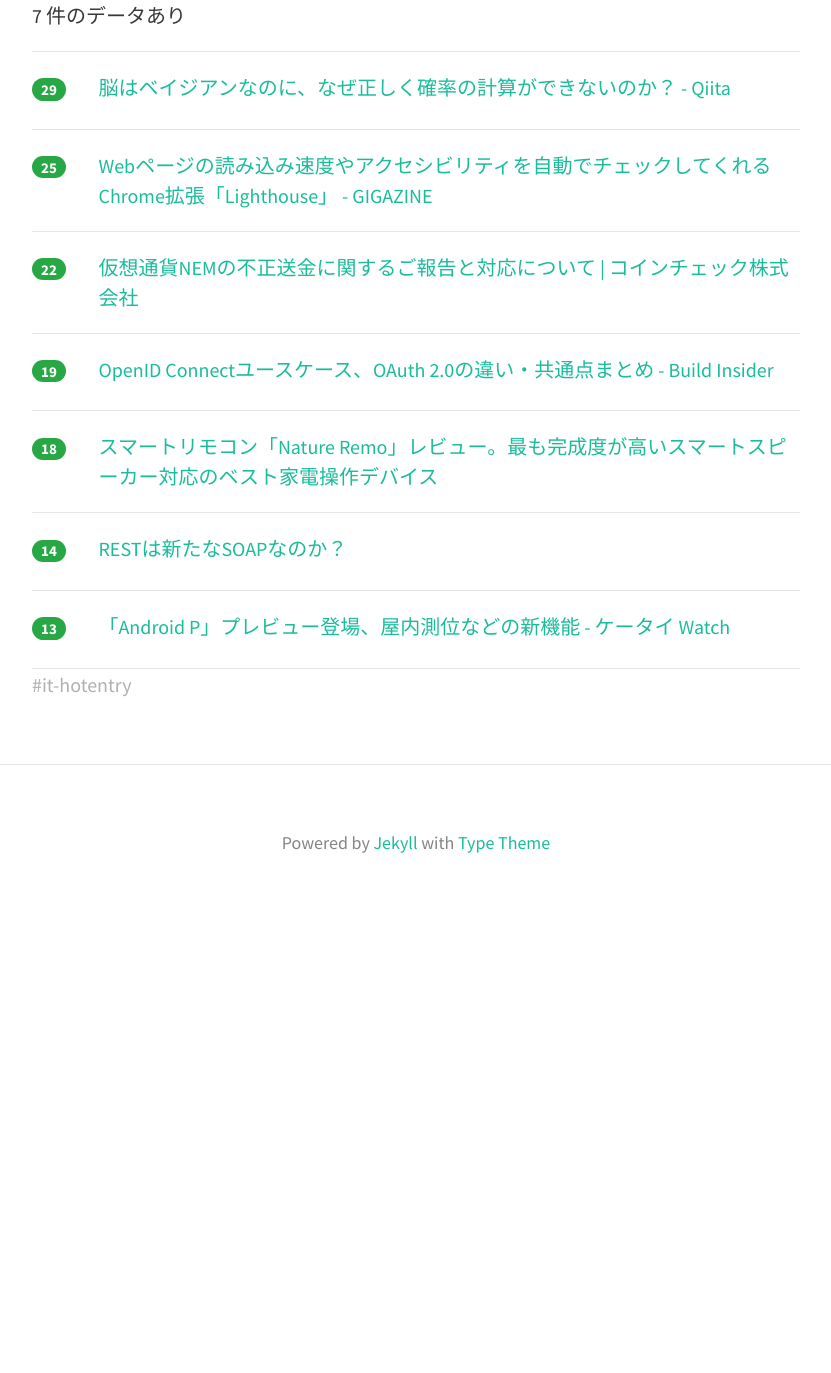
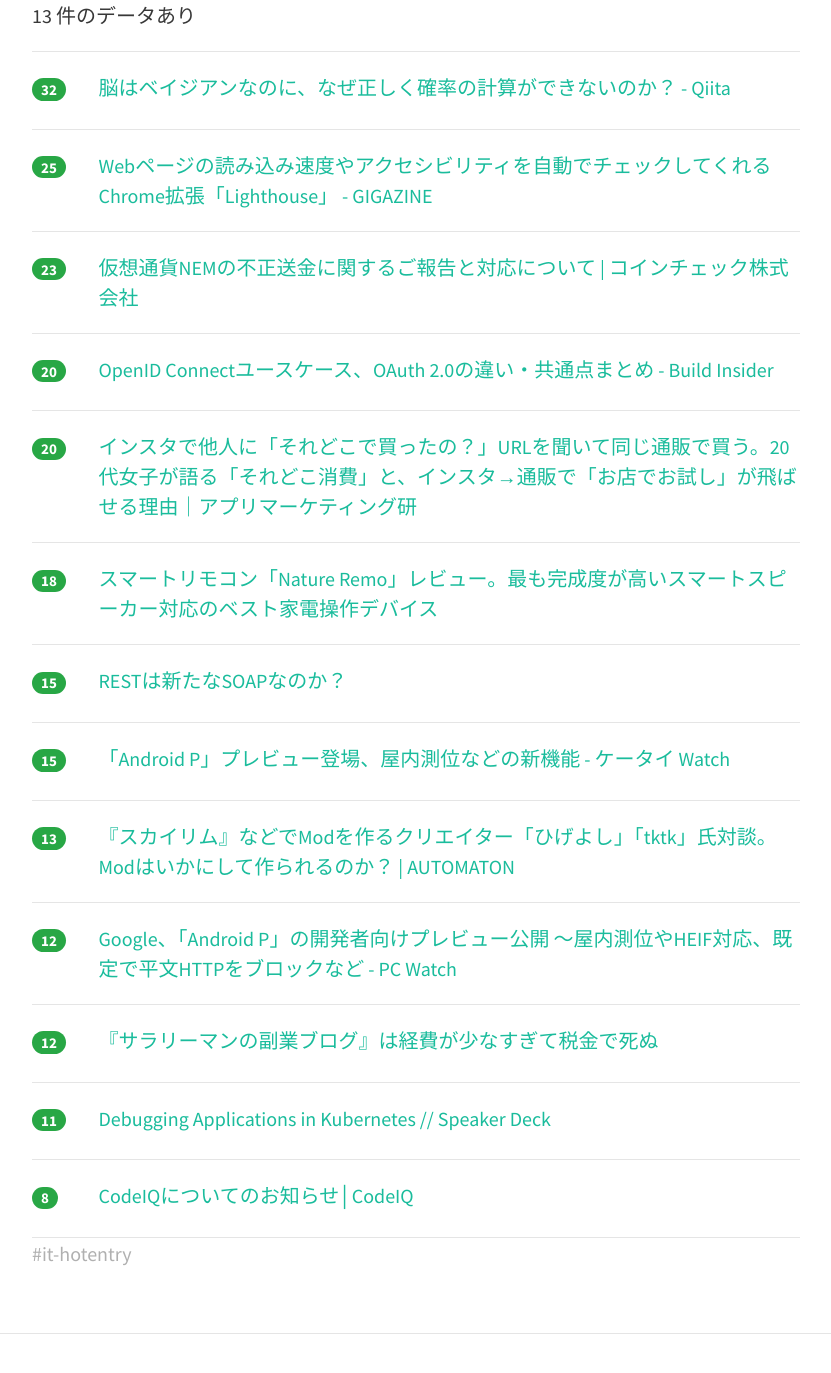
Before and after one commit to yatta47/hatena-matome-site, a Jekyll site: the page built from _posts/2018-03-09-hatena.md, in a window 1280 px wide and 1400 px high, scrolled down 322 px. Shown: the top 1373 px of the window, without its empty margins (224-1055 px from the left). Built offline with Jekyll 4.4.1, drawn with Linux system fonts in a browser that asks for light colours; nearby versions of some CDN libraries; before the commit the page ends 1242 px from its top, so only the background shows below that.

Commit message:
Updated 2018-03-09

```diff
--- a/_posts/2018-03-09-hatena.md
+++ b/_posts/2018-03-09-hatena.md
@@ -1,13 +1,13 @@
 ---
 layout: post
 title:  "2018-03-09 はてぶIT"
-date:   2018-03-09 01:02:43
+date:   2018-03-09 02:05:21
 tags: [it-hotentry]
 ---
-7 件のデータあり
+13 件のデータあり
 
 <hr><div class="row">
-<div class="col-1"><span class="badge badge-pill badge-success h2">29</span></div>
+<div class="col-1"><span class="badge badge-pill badge-success h2">32</span></div>
 <div class="col-11"><a href='https://qiita.com/katsu1110/items/0d204742c3d619a43a4f' target='_blank'>脳はベイジアンなのに、なぜ正しく確率の計算ができないのか？ - Qiita</a></div>
 </div>
 <hr>
@@ -17,13 +17,18 @@ tags: [it-hotentry]
 </div>
 <hr>
 <div class="row">
-<div class="col-1"><span class="badge badge-pill badge-success h2">22</span></div>
+<div class="col-1"><span class="badge badge-pill badge-success h2">23</span></div>
 <div class="col-11"><a href='http://corporate.coincheck.com/2018/03/08/46.html' target='_blank'>仮想通貨NEMの不正送金に関するご報告と対応について | コインチェック株式会社</a></div>
 </div>
 <hr>
 <div class="row">
-<div class="col-1"><span class="badge badge-pill badge-success h2">19</span></div>
+<div class="col-1"><span class="badge badge-pill badge-success h2">20</span></div>
 <div class="col-11"><a href='https://www.buildinsider.net/enterprise/openid/connect' target='_blank'>OpenID Connectユースケース、OAuth 2.0の違い・共通点まとめ - Build Insider</a></div>
+</div>
+<hr>
+<div class="row">
+<div class="col-1"><span class="badge badge-pill badge-success h2">20</span></div>
+<div class="col-11"><a href='https://note.mu/marketing/n/n77cdb8288112' target='_blank'>インスタで他人に「それどこで買ったの？」URLを聞いて同じ通販で買う。20代女子が語る「それどこ消費」と、インスタ→通販で「お店でお試し」が飛ばせる理由｜アプリマーケティング研</a></div>
 </div>
 <hr>
 <div class="row">
@@ -32,12 +37,37 @@ tags: [it-hotentry]
 </div>
 <hr>
 <div class="row">
-<div class="col-1"><span class="badge badge-pill badge-success h2">14</span></div>
+<div class="col-1"><span class="badge badge-pill badge-success h2">15</span></div>
 <div class="col-11"><a href='https://www.infoq.com/jp/news/2018/03/rest-and-soap' target='_blank'>RESTは新たなSOAPなのか？</a></div>
 </div>
 <hr>
 <div class="row">
-<div class="col-1"><span class="badge badge-pill badge-success h2">13</span></div>
+<div class="col-1"><span class="badge badge-pill badge-success h2">15</span></div>
 <div class="col-11"><a href='https://k-tai.watch.impress.co.jp/docs/news/1110492.html' target='_blank'>「Android P」プレビュー登場、屋内測位などの新機能 - ケータイ Watch</a></div>
 </div>
 <hr>
+<div class="row">
+<div class="col-1"><span class="badge badge-pill badge-success h2">13</span></div>
+<div class="col-11"><a href='http://jp.automaton.am/articles/interviewsjp/20180309-64143/' target='_blank'>『スカイリム』などでModを作るクリエイター「ひげよし」「tktk」氏対談。Modはいかにして作られるのか？ | AUTOMATON</a></div>
+</div>
+<hr>
+<div class="row">
+<div class="col-1"><span class="badge badge-pill badge-success h2">12</span></div>
+<div class="col-11"><a href='https://pc.watch.impress.co.jp/docs/news/1110561.html' target='_blank'>Google、「Android P」の開発者向けプレビュー公開 ～屋内測位やHEIF対応、既定で平文HTTPをブロックなど - PC Watch</a></div>
+</div>
+<hr>
+<div class="row">
+<div class="col-1"><span class="badge badge-pill badge-success h2">12</span></div>
+<div class="col-11"><a href='https://30sman.com/blog-expense.html' target='_blank'>『サラリーマンの副業ブログ』は経費が少なすぎて税金で死ぬ</a></div>
+</div>
+<hr>
+<div class="row">
+<div class="col-1"><span class="badge badge-pill badge-success h2">11</span></div>
+<div class="col-11"><a href='https://speakerdeck.com/tksm/debugging-applications-in-kubernetes' target='_blank'>Debugging Applications in Kubernetes // Speaker Deck</a></div>
+</div>
+<hr>
+<div class="row">
+<div class="col-1"><span class="badge badge-pill badge-success h2">8</span></div>
+<div class="col-11"><a href='https://codeiq.jp/news/3569' target='_blank'>CodeIQについてのお知らせ│CodeIQ</a></div>
+</div>
+<hr>
```
